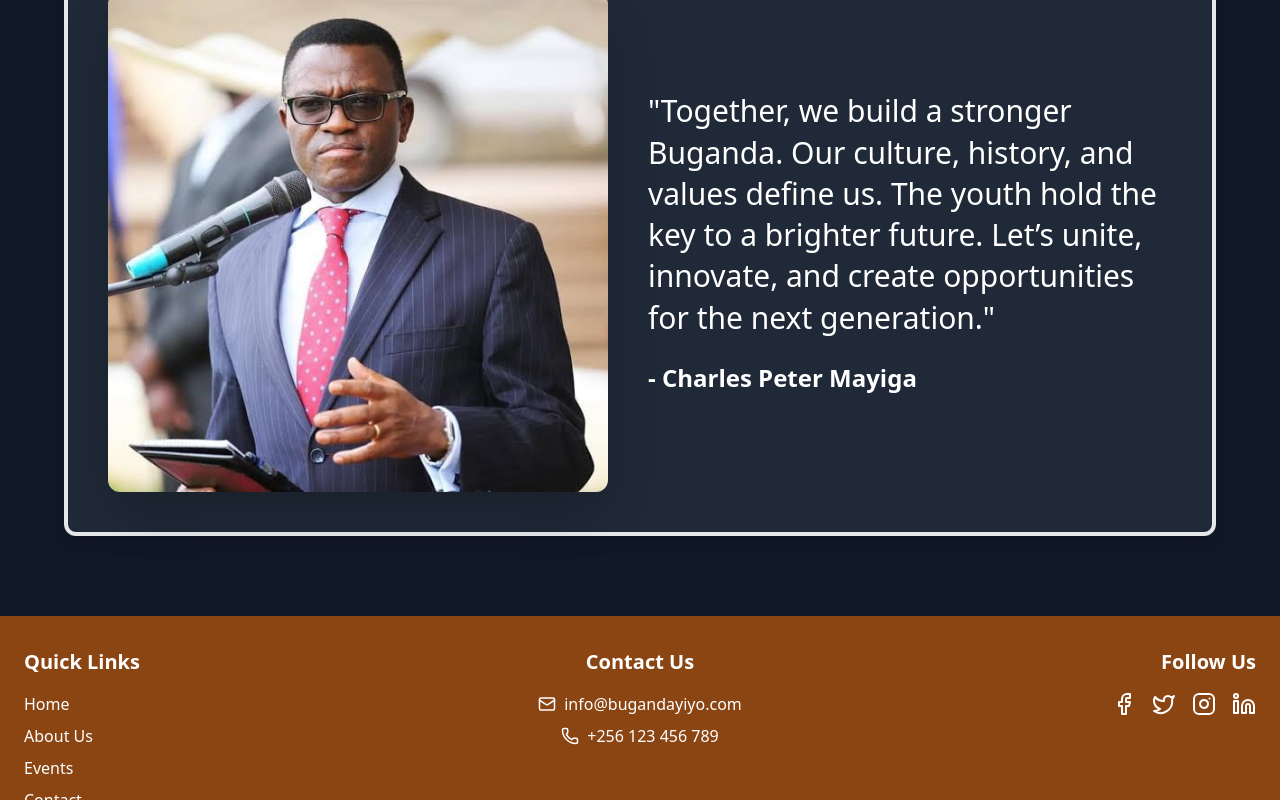
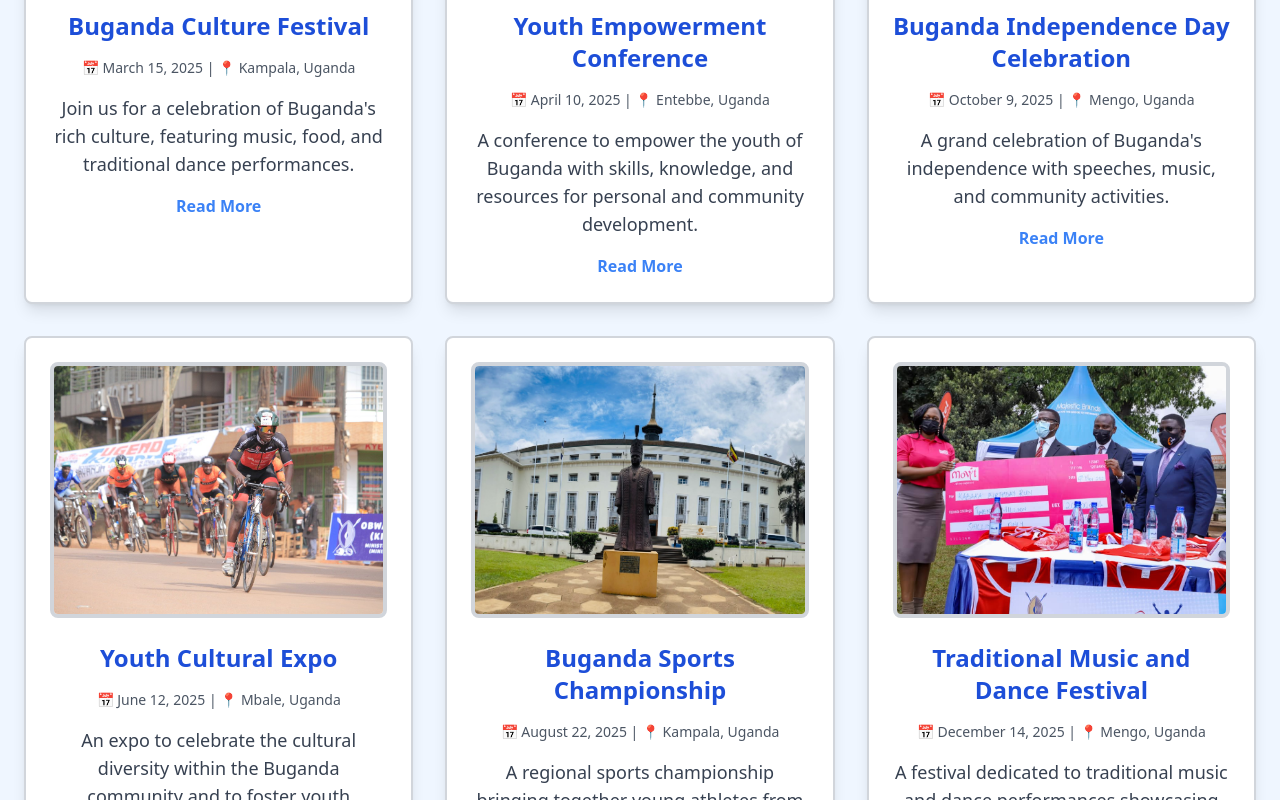
Before and after one commit to mperwe/buganda-yiyo, a React (Create React App) app: page / in a window 1280 px wide. Shown: the part 1060-1860 px from the top of the page. Built offline with nearby package versions, Linux system fonts and the light colour scheme.

Commit message:
edit upcoming events

```diff
--- a/src/pages/Home.js
+++ b/src/pages/Home.js
@@ -28,6 +28,52 @@ const Home = () => {
     cssEase: "linear",
     arrows: true,
   };
+
+  // Sample events data
+  const events = [
+    {
+      title: "Buganda Culture Festival",
+      date: "March 15, 2025",
+      location: "Kampala, Uganda",
+      description: "Join us for a celebration of Buganda's rich culture, featuring music, food, and traditional dance performances.",
+      img: bug1,
+    },
+    {
+      title: "Youth Empowerment Conference",
+      date: "April 10, 2025",
+      location: "Entebbe, Uganda",
+      description: "A conference to empower the youth of Buganda with skills, knowledge, and resources for personal and community development.",
+      img: bug4,
+    },
+    {
+      title: "Buganda Independence Day Celebration",
+      date: "October 9, 2025",
+      location: "Mengo, Uganda",
+      description: "A grand celebration of Buganda's independence with speeches, music, and community activities.",
+      img: bug5,
+    },
+    {
+      title: "Youth Cultural Expo",
+      date: "June 12, 2025",
+      location: "Mbale, Uganda",
+      description: "An expo to celebrate the cultural diversity within the Buganda community and to foster youth participation in preserving traditions.",
+      img: bug9,
+    },
+    {
+      title: "Buganda Sports Championship",
+      date: "August 22, 2025",
+      location: "Kampala, Uganda",
+      description: "A regional sports championship bringing together young athletes from all over Buganda for friendly competition and unity.",
+      img: bug7,
+    },
+    {
+      title: "Traditional Music and Dance Festival",
+      date: "December 14, 2025",
+      location: "Mengo, Uganda",
+      description: "A festival dedicated to traditional music and dance performances showcasing Buganda's vibrant artistic expressions.",
+      img: bug8,
+    },
+  ];
 
   return (
     <div className="bg-blue-50 min-h-screen">
@@ -66,9 +112,7 @@ const Home = () => {
       <section className="py-16 text-center">
         <h2 className="text-5xl md:text-6xl font-bold mb-10 text-gray-800">Upcoming Events</h2>
         <div className="grid grid-cols-1 sm:grid-cols-2 lg:grid-cols-3 gap-8 px-6">
-          {[
-            // Event details here (same as before)
-          ].map((event, index) => (
+          {events.map((event, index) => (
             <div
               key={index}
               className="bg-white p-6 rounded-lg shadow-lg transform transition-all hover:scale-105 hover:shadow-2xl border-2 border-gray-300 hover:border-blue-500 duration-300"
@@ -76,13 +120,19 @@ const Home = () => {
               <img
                 src={event.img}
                 alt={event.title}
-                className="w-full h-56 object-cover rounded-lg mb-6 border-2 border-gray-200"
+                className="w-full h-64 object-cover rounded-lg mb-6 border-4 border-gray-300 transition-all duration-500 ease-in-out hover:scale-105"
               />
-              <h3 className="text-2xl font-semibold text-blue-700">{event.title}</h3>
-              <p className="text-sm text-gray-600 mt-2">
+              <h3 className="text-2xl font-semibold text-blue-700 mb-4">{event.title}</h3>
+              <p className="text-sm text-gray-600 mb-4">
                 📅 {event.date} | 📍 {event.location}
               </p>
-              <p className="mt-4 text-gray-700 text-lg">{event.description}</p>
+              <p className="text-lg text-gray-700 mb-4">{event.description}</p>
+              <Link
+                to="/events"
+                className="text-blue-500 hover:text-blue-700 font-semibold transition duration-200"
+              >
+                Read More
+              </Link>
             </div>
           ))}
         </div>
```
